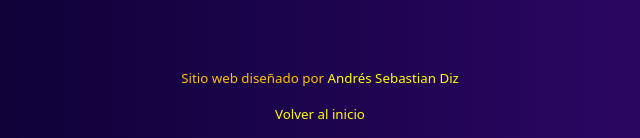
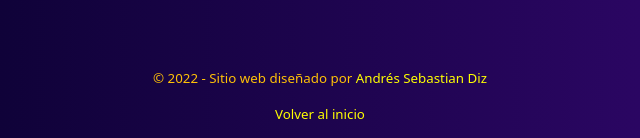
Before and after one commit to lucasescalante/web, a plain HTML site: page index.html in a window 1280 px wide. Shown: the part 5795-5933 px from the top of the page, 320-960 px from the left. Drawn offline with nearby package versions, Linux system fonts and the light colour scheme.

Commit message:
Update index.html

```diff
--- a/index.html
+++ b/index.html
@@ -236,7 +236,7 @@
 
   <div class="d-flex justify-content-center">
     <footer class="text-warning">
-      <p class="text-center" style="font-size: smaller;">Sitio web diseñado por <a href="https://wa.me/+5491165859765" class="afinal">Andrés Sebastian Diz</a></p>
+      <p class="text-center" style="font-size: smaller;">© 2022 - Sitio web diseñado por <a href="https://wa.me/+5491165859765" class="afinal">Andrés Sebastian Diz</a></p>
       <p class="text-center" style="font-size: smaller;"><a href="#inicio" class="afinal">Volver al inicio</a></p>
     </footer>
   </div>
```
